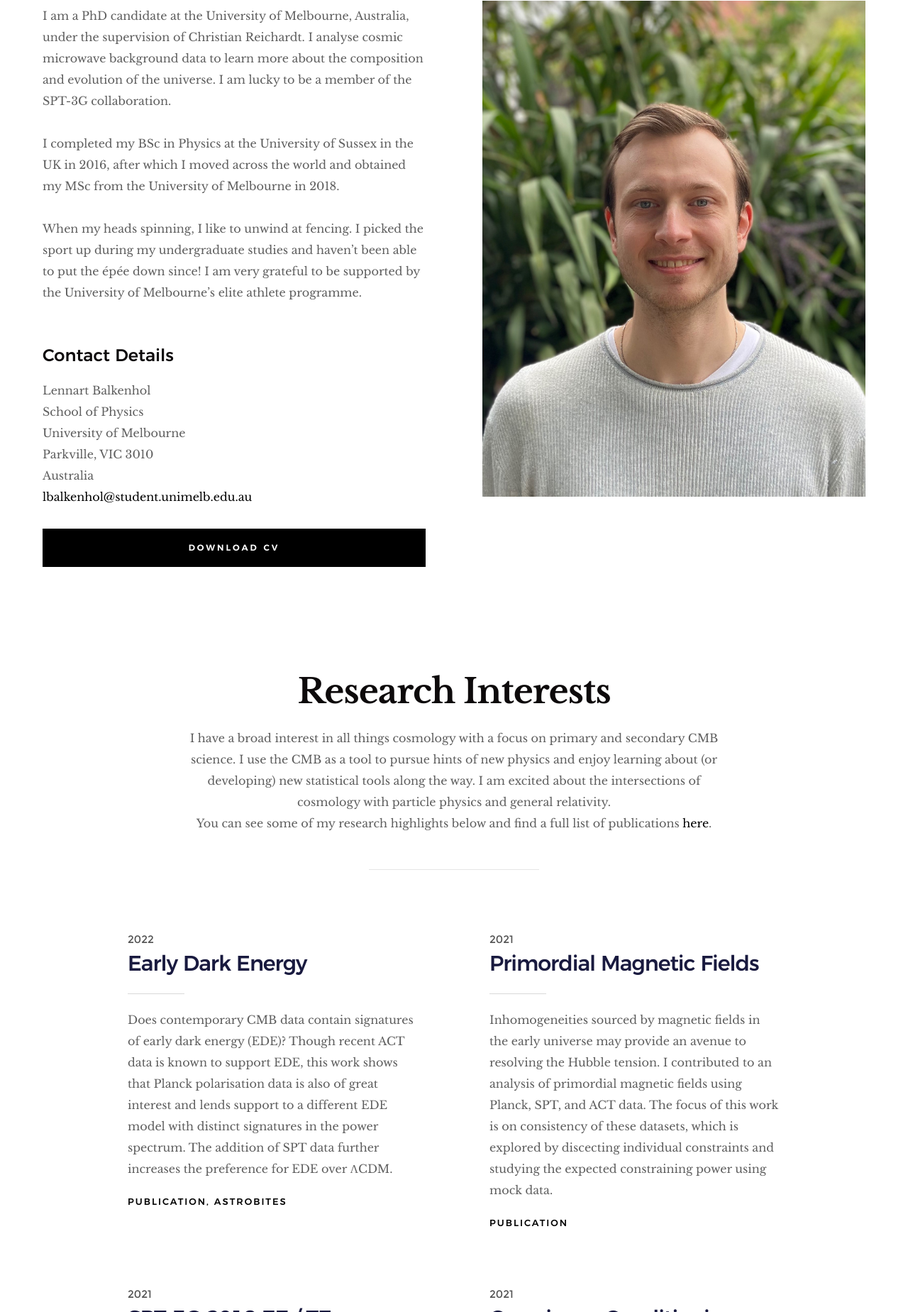
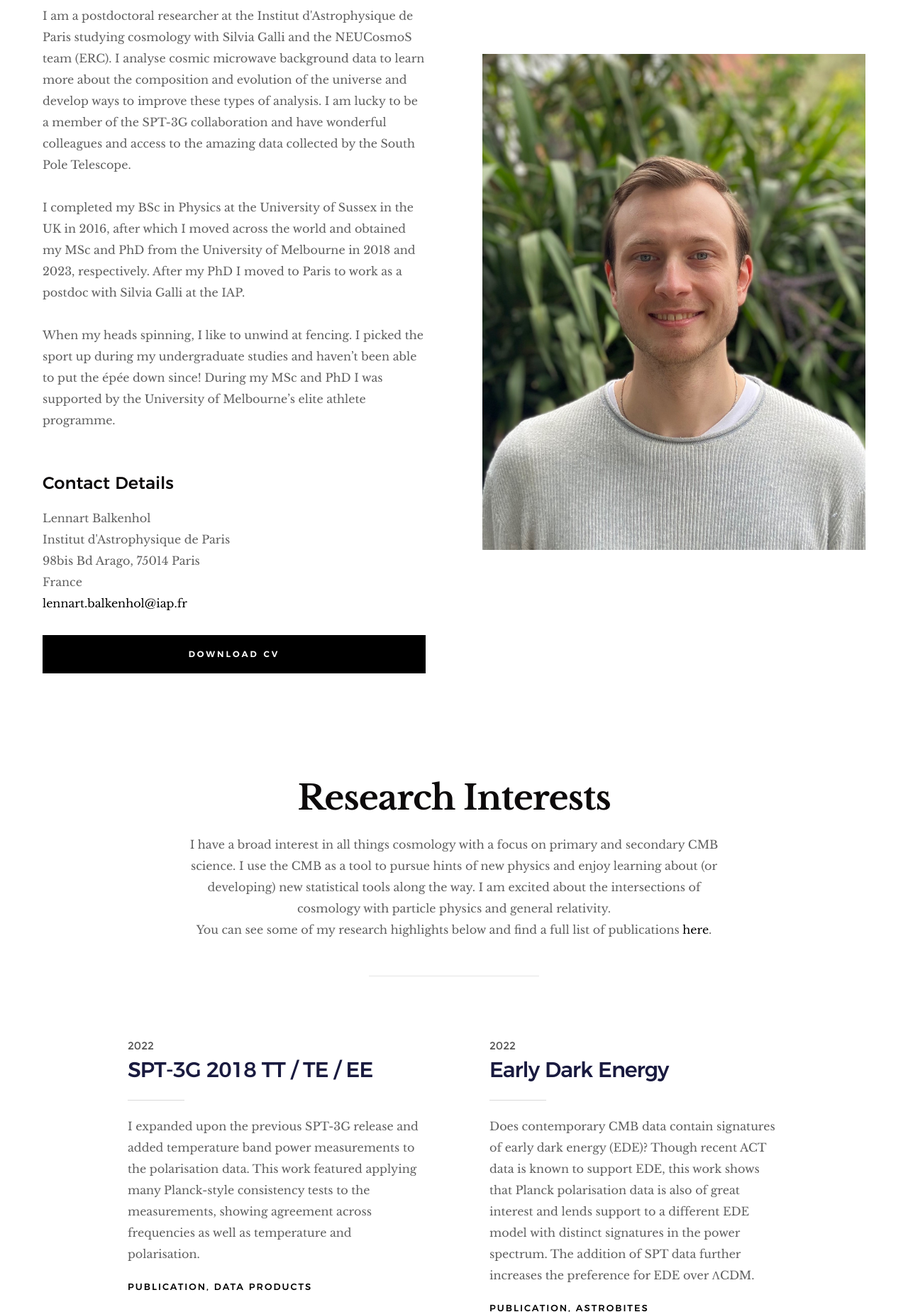
Before and after one commit to Lbalkenhol/lbalkenhol.github.io, a plain HTML site: page index.html in a window 1280 px wide. Shown: the part 951-2800 px from the top of the page at 71% size. Drawn offline with Linux system fonts and the light colour scheme; files whose address does not match are found by name.

Commit message:
update for IAP

```diff
--- a/index.html
+++ b/index.html
@@ -11,9 +11,9 @@
     ================================================== -->
     <meta charset="utf-8">
     <title>Lennart Balkenhol</title>
-    <meta name="description" content="Hello! I am Lennart Balkenhol. I am a PhD candidate at the University of Melbourne, Australia, studying cosmology under the supervision of Christian Reichardt. I analyse cosmic microwave background data to learn more about the composition and evolution of the universe.">
+    <meta name="description" content="Hello! I am Lennart Balkenhol. I am a postdoctoral researcher at the Institut d'Astrophysique de Paris studying cosmology with Silvia Galli and the NEUCosmoS team (ERC). I analyse cosmic microwave background data to learn more about the composition and evolution of the universe and develop ways to improve these types of analysis.">
     <meta name="author" content="Lennart Balkenhol">
-    <meta name="keywords" content="Lennart, Balkenhol, Lennart Balkenhol, Lennart Balkenhol Cosmology, Lennart Balkenhol CMB, Lennart Balkenhol University of Melbourne, Lennart Balkenhol Melbourne, Lennart Balkenhol unimelb, Cosmology, CMB, University of Melbourne, Melbourne, unimelb">
+    <meta name="keywords" content="Lennart, Balkenhol, Lennart Balkenhol, Lennart Balkenhol Cosmology, Lennart Balkenhol CMB, Lennart Balkenhol University of Melbourne, Lennart Balkenhol Melbourne, Lennart Balkenhol unimelb, Lennart Balkenhol IAP, IAP, IAP Paris, Institut d'Astrophysique de Paris, CNRS, Sorbonne, Cosmology, CMB, University of Melbourne, Melbourne, unimelb">
 
     <!-- mobile specific metas
     ================================================== -->
@@ -76,8 +76,8 @@
                 <h3>Hello!</h3>
 
                 <h1>
-                    I am Lennart Balkenhol. <br>
-                    I am a PhD Candidate <br>
+                    I am Lennart Balkenhol, <br>
+                    a postdoctoral researcher<br>
                     interested in Cosmology.
                 </h1>
 
@@ -93,7 +93,7 @@
 
         <ul class="home-social">
             <li>
-                <a href="mailto:lbalkenhol@student.unimelb.edu.au"><i class="im im-mail" aria-hidden="true"></i></a>
+                <a href="mailto:lennart.balkenhol@iap.fr"><i class="im im-mail" aria-hidden="true"></i></a>
             </li>
             <li>
                 <a href="https://arxiv.org/find/astro-ph/1/au:+Balkenhol_L/0/1/0/all/0/1"><i class="ai ai-arxiv" aria-hidden="true"></i></i></a>
@@ -131,20 +131,19 @@
             <div class="col-six tab-full left">
                 <h3>About Me</h3>
 
-                <p>I am a PhD candidate at the University of Melbourne, Australia, under the supervision of Christian Reichardt. I analyse cosmic microwave background data to learn more about the composition and evolution of the universe. I am lucky to be a member of the SPT-3G collaboration.</p>
+                <p>I am a postdoctoral researcher at the Institut d'Astrophysique de Paris studying cosmology with Silvia Galli and the NEUCosmoS team (ERC). I analyse cosmic microwave background data to learn more about the composition and evolution of the universe and develop ways to improve these types of analysis. I am lucky to be a member of the SPT-3G collaboration and have wonderful colleagues and access to the amazing data collected by the South Pole Telescope.</p>
 
-                <p>I completed my BSc in Physics at the University of Sussex in the UK in 2016, after which I moved across the world and obtained my MSc from the University of Melbourne in 2018.</p>
+                <p>I completed my BSc in Physics at the University of Sussex in the UK in 2016, after which I moved across the world and obtained my MSc and PhD from the University of Melbourne in 2018 and 2023, respectively. After my PhD I moved to Paris to work as a postdoc with Silvia Galli at the IAP.</p>
 
-                <p>When my heads spinning, I like to unwind at fencing. I picked the sport up during my undergraduate studies and haven’t been able to put the épée down since! I am very grateful to be supported by the University of Melbourne’s elite athlete programme.</p>
+                <p>When my heads spinning, I like to unwind at fencing. I picked the sport up during my undergraduate studies and haven’t been able to put the épée down since! During my MSc and PhD I was supported by the University of Melbourne’s elite athlete programme.</p>
 
                 <h3>Contact Details</h3>
 
                 <p>Lennart Balkenhol<br>
-                School of Physics<br>
-                University of Melbourne<br>
-                Parkville, VIC 3010<br>
-                Australia<br>
-            	<a href="mailto:lbalkenhol@student.unimelb.edu.au">lbalkenhol@student.unimelb.edu.au</a></p>
+                Institut d'Astrophysique de Paris<br>
+                98bis Bd Arago, 75014 Paris<br>
+                France<br>
+            	<a href="mailto:lennart.balkenhol@iap.fr">lennart.balkenhol@iap.fr</a></p>
 
                 <a href="Lennart_Balkenhol_CV.pdf" class="btn btn--primary full-width" background-color="#000000">Download CV</a>
 
@@ -184,6 +183,24 @@
             <div class="col-full">
 
                 <div class="blog-list block-1-2 block-tab-full">
+
+                    <article class="col-block">
+
+                        <div class="blog-date">
+                            2022
+                        </div>
+
+                        <h2 class="h01">SPT-3G 2018 TT / TE / EE</h2>
+                        <p>
+                        I expanded upon the previous SPT-3G release and added temperature band power measurements to the polarisation data. This work featured applying many Planck-style consistency tests to the measurements, showing agreement across frequencies as well as temperature and polarisation.
+                        </p>
+
+                        <div class="blog-cat">
+                                <a href="https://arxiv.org/abs/2212.05642">Publication</a><a href="https://pole.uchicago.edu/public/data/balkenhol22/">Data Products</a>
+                        </div>
+
+
+                    </article>
 
 
                     <article class="col-block">
@@ -321,7 +338,7 @@
 
             <div class="col-twelve">
 
-                <p>I acknowedge and pay my respects to the Traditional Owners of the land on which I live and work.</p>
+                <p>I acknowedge and pay my respects to the Traditional Owners of the land on which I lived and worked in Australia.</p>
 
                 <div class="copyright">
                     <span>Landing Image Credit: Planck Mission</span>
```
Also changed, not shown: 1 other file.
